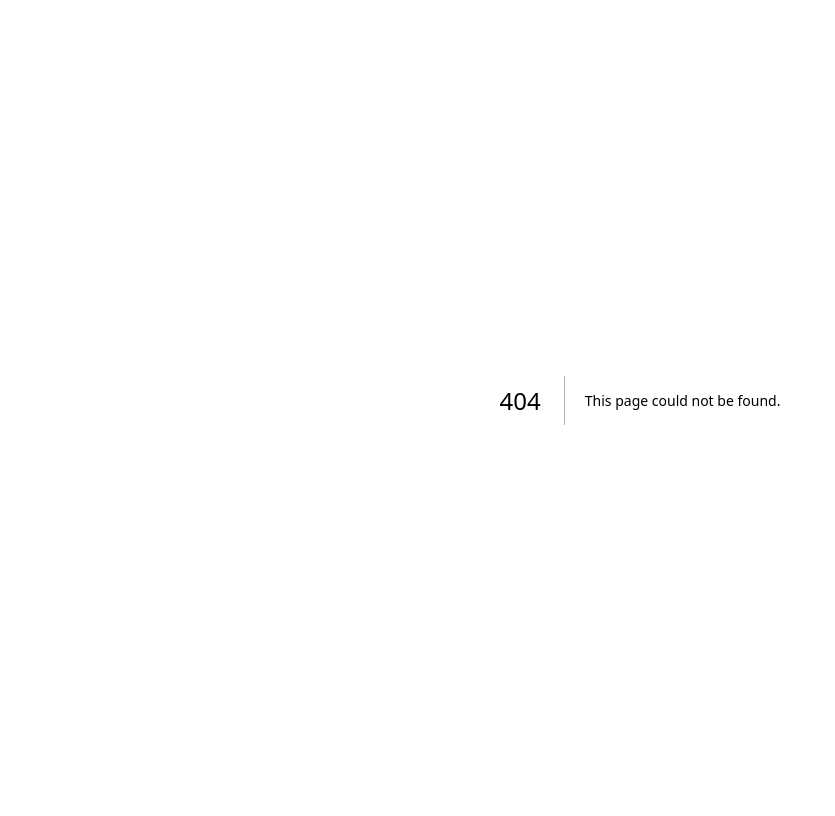
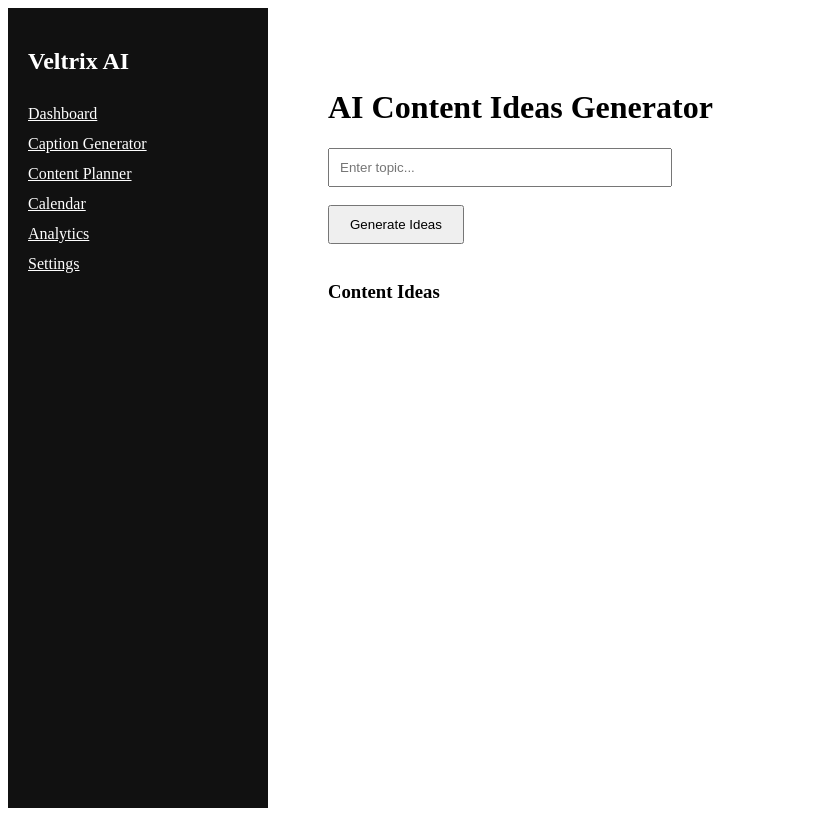
Before and after one commit to syedfaraz0099-sketch/veltrix-social-ai, a Next.js app in the folder frontend/: page /dashboard/ideas in a window 1280 px wide. Before the commit this address had no page. Shown: the whole page, without its empty margins (0-835 px from the left). Built offline with nearby package versions, Linux system fonts and the light colour scheme.

Commit message:
Create page.tsx

```diff
--- /dev/null
+++ b/frontend/app/dashboard/ideas/page.tsx
@@ -0,0 +1,59 @@
+"use client"
+
+import { useState } from "react"
+
+export default function IdeasPage() {
+
+  const [topic,setTopic] = useState("")
+  const [ideas,setIdeas] = useState<string[]>([])
+
+  const generateIdeas = () => {
+
+    const newIdeas = [
+      `Reel: Quick tip about ${topic}`,
+      `Carousel: 5 things people don't know about ${topic}`,
+      `Story: Behind the scenes of ${topic}`,
+      `Post: Common mistakes in ${topic}`,
+      `Reel: Before vs After ${topic}`,
+      `Carousel: Beginner guide to ${topic}`,
+      `Story: Ask audience about ${topic}`,
+      `Post: Myths about ${topic}`,
+      `Reel: Process of ${topic}`,
+      `Carousel: Tools used in ${topic}`
+    ]
+
+    setIdeas(newIdeas)
+  }
+
+  return (
+    <div style={{padding:"20px"}}>
+
+      <h1>AI Content Ideas Generator</h1>
+
+      <input
+        placeholder="Enter topic..."
+        value={topic}
+        onChange={(e)=>setTopic(e.target.value)}
+        style={{padding:"10px", width:"320px"}}
+      />
+
+      <br/><br/>
+
+      <button
+        onClick={generateIdeas}
+        style={{padding:"10px 20px"}}
+      >
+        Generate Ideas
+      </button>
+
+      <br/><br/>
+
+      <h3>Content Ideas</h3>
+
+      {ideas.map((idea,index)=>(
+        <p key={index}>{idea}</p>
+      ))}
+
+    </div>
+  )
+}
```
